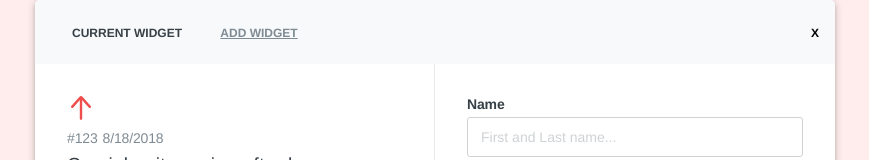
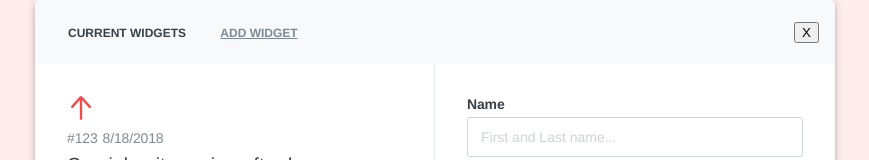
Before and after one commit to speir-wang/modal-test, a React (Create React App) app: page / in a window 1280 px wide. Both pictures are taken after a click on the button "Show Modal". Shown: the top 160 px of the page, without its empty margins (205-1074 px from the left). Built offline with nearby package versions, Linux system fonts and the light colour scheme.

Commit message:
pass down close modal function to modal header

```diff
--- a/src/components/Modal.js
+++ b/src/components/Modal.js
@@ -61,15 +61,7 @@ class Modal extends Component {
 	render() {
 		return (
 			<div className="modal-container">
-				<div className="modal-header">
-					<section className="left">
-						<span className="current-widget">Current Widget</span>
-						<span className="add-widget">Add Widget</span>
-					</section>
-					<section className="right">
-						<span>X</span>
-					</section>
-				</div>
+				<ModalHeader closeModal={this.props.onCloseModal} />
 				<div className="modal-content">
 					<section className="modal-content-left">{this.renderTaskList()}</section>
 					<section className="modal-content-right">
--- a/src/components/ModalHeader.js
+++ b/src/components/ModalHeader.js
@@ -1,6 +1,9 @@
 import React, { Component } from "react";
 
 class ModalHeader extends Component {
+	constructor(props) {
+		super(props);
+	}
 	render() {
 		return (
 			<div className="modal-header">
@@ -9,7 +12,7 @@ class ModalHeader extends Component {
 					<span className="add-widget">Add Widget</span>
 				</section>
 				<section className="right">
-					<span>X</span>
+					<button onClick={this.props.closeModal}>X</button>
 				</section>
 			</div>
 		);
```
